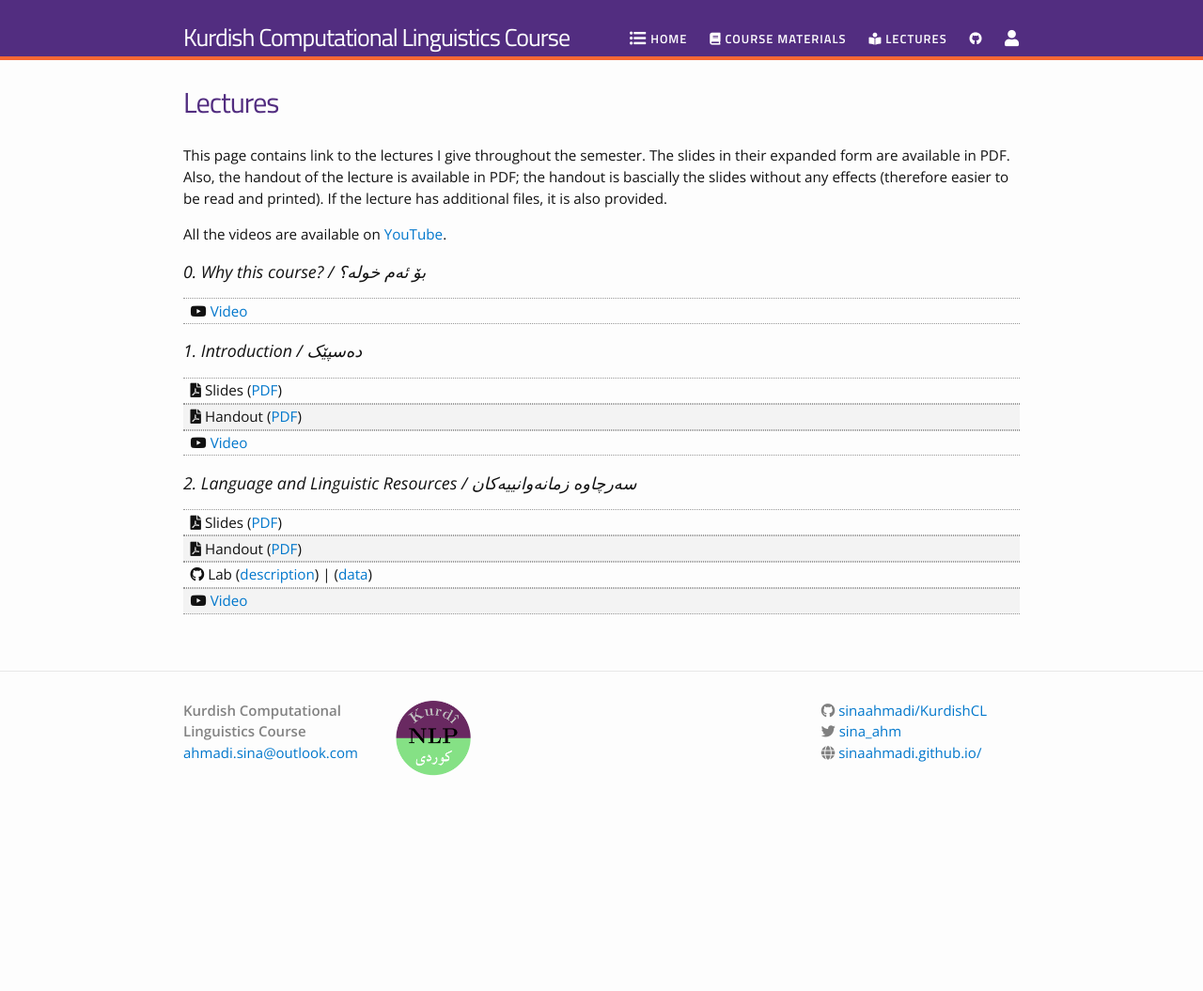
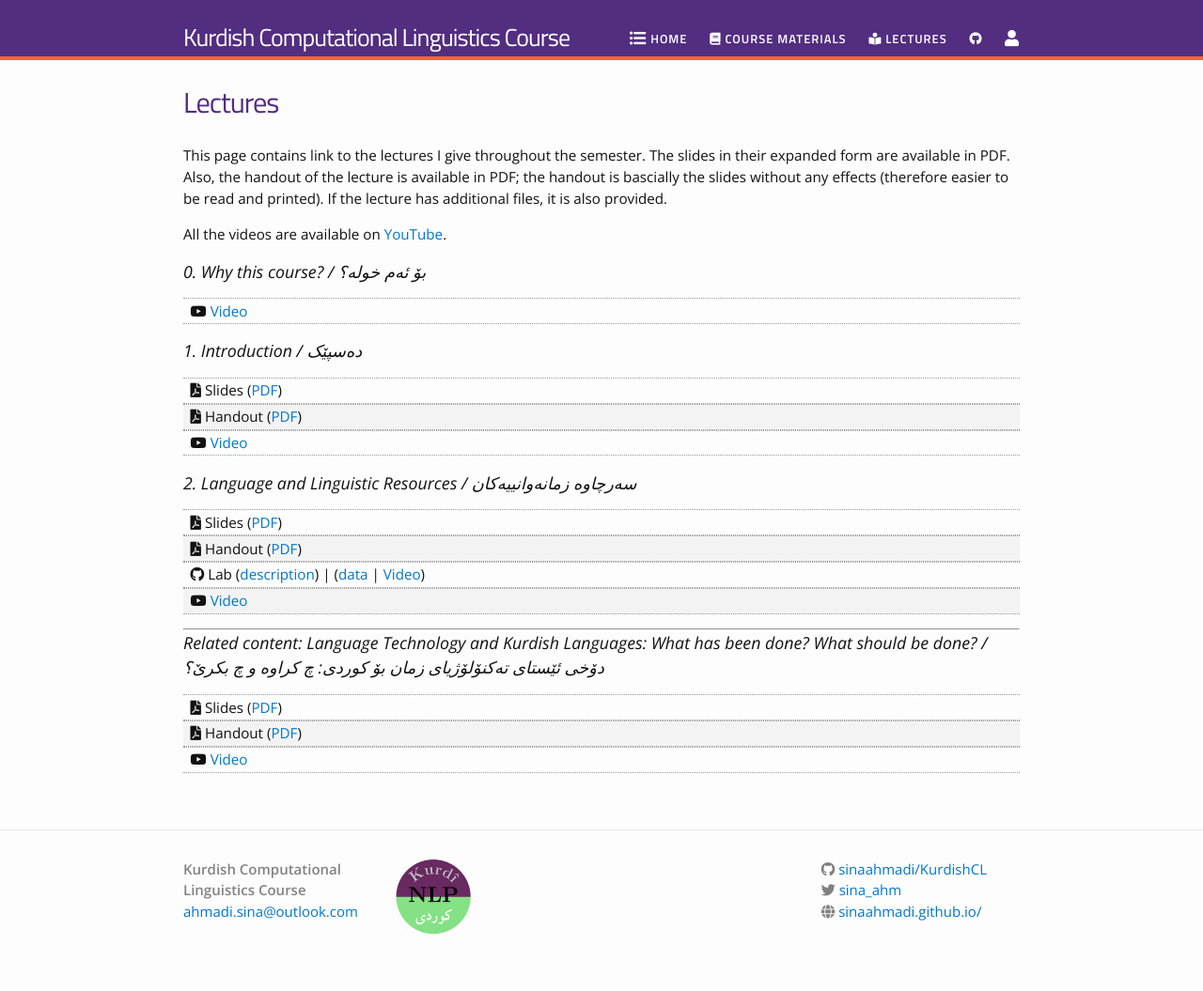
Before and after one commit to sinaahmadi/KurdishCL, a Jekyll site: the page built from docs/lectures.md, in a window 1280 px wide. Shown: the whole page at 94% size. Built offline with Jekyll 4.4.1, drawn with Linux system fonts in a browser that asks for light colours; nearby versions of some CDN libraries; before the commit the page ends 900 px from its top, so only the background shows below that.

Commit message:
lectures updated

```diff
--- a/docs/lectures.md
+++ b/docs/lectures.md
@@ -42,9 +42,20 @@ All the videos are available on [YouTube](https://www.youtube.com/watch?v=cBuT4O
 <ul id="archive">
   <li><i class="fas fa-file-pdf"></i> Slides (<a href="https://raw.githubusercontent.com/sinaahmadi/KurdishCL/master/lectures/lecture_2.pdf" target="_blank">PDF</a>)</li>
   <li><i class="fas fa-file-pdf"></i> Handout (<a href="https://raw.githubusercontent.com/sinaahmadi/KurdishCL/master/lectures/lecture_2_handout.pdf" target="_blank">PDF</a>)</li>
-  <li><i class="fab fa-github"></i> Lab (<a href="https://raw.githubusercontent.com/sinaahmadi/KurdishCL/master/labs/lab_2.pdf" target="_blank">description</a>) | (<a href="https://github.com/sinaahmadi/KurdishCL/blob/master/labs/Corpus-KurdishCL.zip?raw=true" target="_blank">data</a>)</li>
-  <li><i class="fab fa-youtube"></i> <a href="" target="_blank">Video</a></li>
+  <li><i class="fab fa-github"></i> Lab (<a href="https://raw.githubusercontent.com/sinaahmadi/KurdishCL/master/labs/lab_2.pdf" target="_blank">description</a>) | (<a href="https://github.com/sinaahmadi/KurdishCL/blob/master/labs/Corpus-KurdishCL.zip?raw=true" target="_blank">data</a> | <a href="https://youtu.be/ufQprXPO1kA" target="_blank">Video</a>) </li>
+  <li><i class="fab fa-youtube"></i> <a href="https://youtu.be/ufQprXPO1kA" target="_blank">Video</a></li>
 </ul>
+
+----
+
+### Related content: Language Technology and Kurdish Languages: What has been done? What should be done? / دۆخی ئێستای تەکنۆلۆژیای زمان بۆ کوردی: چ کراوە و چ بکرێ؟
+<ul id="archive">
+  <li><i class="fas fa-file-pdf"></i> Slides (<a href="https://sinaahmadi.github.io/docs/KIT_Sina.pdf" target="_blank">PDF</a>)</li>
+  <li><i class="fas fa-file-pdf"></i> Handout (<a href="https://sinaahmadi.github.io/docs/KIT_Sina_handout.pdf" target="_blank">PDF</a>)</li>
+  <li><i class="fab fa-youtube"></i> <a href="https://www.youtube.com/watch?v=f6uMQkXOfFY" target="_blank">Video</a></li>
+</ul>
+
+
 
 <!-- <ul id="archive">
 {% for lectures in site.data.lectures %}
```
